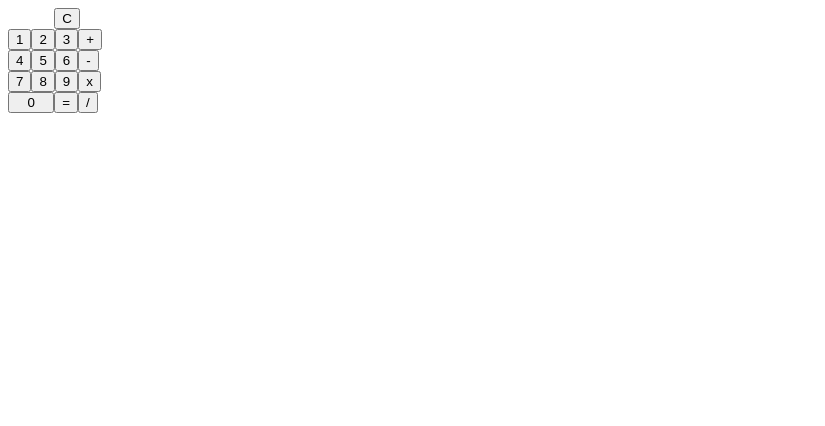
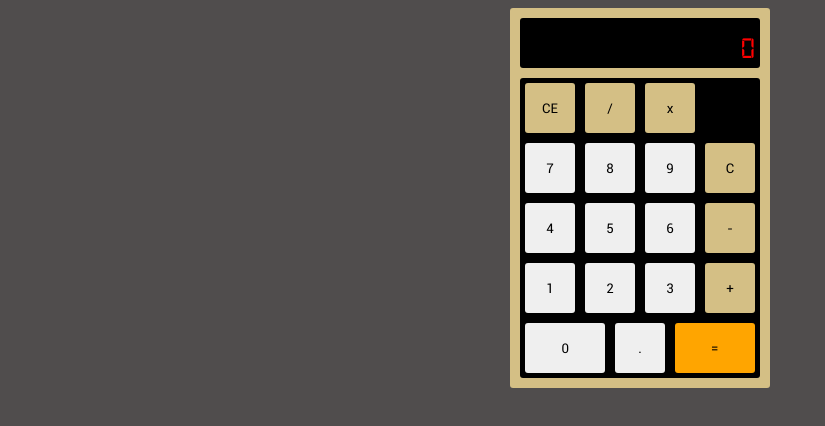
Before and after one commit to anash5119/calculator, a plain HTML site: page index.html in a window 1280 px wide. Shown: the whole page, without its empty margins (0-825 px from the left). Drawn offline with Linux system fonts and the light colour scheme.

Commit message:
Add styling, clear capability, decimal capability

```diff
--- a/index.html
+++ b/index.html
@@ -5,35 +5,52 @@
     <title> Calculator </title>
     <link rel="stylesheet" href="style.css">
     <script src="script.js" defer></script>
+    <style>
+        @font-face{
+        font-family: digital;
+        src: url(fonts/digital-7.ttf);
+        }
+        @font-face{
+            font-family: roboto;
+            src: url(fonts/Roboto-Regular.ttf);
+        }
+</style>
 </head>
 <body>
+    <div class="container">
         <div class="displayCont">
-        <div class="display"> </div>
-        <button id="clear" onClick="display(this.id)"> C </button>
+            <div class="display">0</div>
         </div>
         <div class="numberCont">
             <div class="row">
-            <button id="1" onClick="storeNum(this.id)">1</button>
-            <button id="2" onClick="storeNum(this.id)">2</button>
-            <button id="3" onClick="storeNum(this.id)">3</button>
-            <button id="+" onClick="storeOperator(this.id)">+</button>
+                <button class="numberButton" value="clearEverything" id="clearEverything" onClick="display(this.value)"> CE </button>
+                <button class="numberButton" value="/" id="divide" onClick="storeOperator(this.value)">/</button>
+                <button class="numberButton" value="*" id="multiply" onClick="storeOperator(this.value)">x</button>
             </div>
             <div class="row">
-            <button id="4" onClick="storeNum(this.id)">4</button>
-            <button id="5" onClick="storeNum(this.id)">5</button>
-            <button id="6" onClick="storeNum(this.id)">6</button>
-            <button id="-" onClick="storeOperator(this.id)">-</button>
+                <button class="numberButton" value="7" id="seven" onClick="storeNum(this.value)">7</button>
+                <button class="numberButton" value="8" id="eight" onClick="storeNum(this.value)">8</button>
+                <button class="numberButton" value="9" id="nine" onClick="storeNum(this.value)">9</button>
+                <button class="numberButton" value="clear" id="clear" onClick="display(this.value)"> C </button>
             </div>
             <div class="row">
-            <button id="7" onClick="storeNum(this.id)">7</button>
-            <button id="8" onClick="storeNum(this.id)">8</button>
-            <button id="9" onClick="storeNum(this.id)">9</button>
-            <button id="*" onClick="storeOperator(this.id)">x</button>
+                <button class="numberButton" value="4" id="four" onClick="storeNum(this.value)">4</button>
+                <button class="numberButton" value="5" id="five" onClick="storeNum(this.value)">5</button>
+                <button class="numberButton" value="6" id="six" onClick="storeNum(this.value)">6</button>
+                <button class="numberButton" value="-" id="subtract" onClick="storeOperator(this.value)">-</button>
             </div>
             <div class="row">
-            <button class="zero" id="0" onClick="storeNum(this.id)">0</button>
+                <button class="numberButton" value="1" id="one" onClick="storeNum(this.value)">1</button>
+                <button class="numberButton" value="2" id="two" onClick="storeNum(this.value)">2</button>
+                <button class="numberButton" value="3" id="three" onClick="storeNum(this.value)">3</button>
+                <button class="numberButton" value="+" id="add" onClick="storeOperator(this.value)">+</button>
+            </div>
+            <div class="row">
+                <button class="zero" value="0" id="zero" onClick="storeNum(this.value)">0</button>
+                <button class="numberButton" value="." id="decimal" onClick="storeNum(this.value)">.</button>
                 <button id="equals" onClick="operate()">=</button>
-            <button id="/" onClick="storeOperator(this.id)">/</button>
+
+            </div>
         </div>
     </div>
 </body>
--- a/script.js
+++ b/script.js
@@ -1,6 +1,8 @@
 let num1 = "";
 let num2 = "";
 let operator = "";
+let num1Dec = false;
+let num2Dec = false;
 let chaining = false; //used to show if you are chaining operations
 
 const displayContent = document.querySelector(".display");
@@ -16,7 +18,6 @@ function subtract(firstNum, secondNum) {
 
 function multiply(...numbers) {
   let product = 1;
-  console.log(numbers);
   for (const number of numbers){
     product = product * number;
   }
@@ -58,58 +59,73 @@ function operate(){
     }
     num2 = "";
     chaining = true;
+    document.getElementById("decimal").disabled = false;
 }
 
-function display(id){
+function display(value){
     //const display = document.querySelector(".display");
 
-    if(id == "clear"){
+    if(value == "clearEverything"){
         num1 = "";
         num2 = "";
         operator = "";
         chaining = false;
-        console.log("after clear:" + num1 + num2 + operator);
-        displayContent.textContent = "";
+        document.getElementById("decimal").disabled = false;
+        displayContent.textContent = "0";
+    }
+    else if(value == "clear"){
+        displayContent.textContent = "0";
+        document.getElementById("decimal").disabled = false;
+        if(num2 != "" && !chaining){
+            num2 = "";
+            displayContent.textContent = operator;
+        }
+        else if(operator != ""){
+            operator = "";
+            displayContent.textContent = num1;
+        }
+        else if(num1 != "" && !chaining){
+            num1 = "";
+            displayContent.textContent = "0";
+        }
+        else{
+            display("clearEverything");
+        }
     }
     else{
-        displayContent.textContent = id;
+        displayContent.textContent = value;
     }
 }
 
-function storeNum(id){
+function storeNum(value){
+    if(value == "."){
+        document.getElementById("decimal").disabled = true;
+    }
+
     if(!chaining && operator == ""){
-        num1 += id;
+        num1 += value;
         display(num1);
+        console.log(num1);
     }
     else if(chaining){
         display("clear");
-        storeNum(id);
+        storeNum(value);
     }
     else{
-        num2 += id;
+        num2 += value;
         display(num2);
     }
-
-    // if(num1 == undefined || num1 == ""){
-    //     num1 = id;
-    //     console.log(num1);
-    // }
-    // else{
-    //     num2 += id;
-    //     console.log(num2);
-    // }
-    //display(id);
 }
 
-function storeOperator(id){
+function storeOperator(value){
     if(operator != undefined || operator != ""){
         operate();
-        operator = id;
+        operator = value;
     }
     else{
-        operator = id;
+        operator = value;
         console.log(operator);
     }
     chaining = false;
-    display(id);
+    display(value);
 }
--- a/style.css
+++ b/style.css
@@ -1,31 +1,73 @@
 body{
     display: flex;
     flex-direction: column;
-    width: 70px;
+    align-items: center;
+    background: rgb(80, 77, 77);
+}
+.container{
+    background: rgb(212, 191, 133);
+    display: flex;
+    flex-direction: column;
+    align-items: center;
+    padding: 10px 0 10px 0;
+    border-radius: 3px;
 }
 .displayCont{
     display:flex;
+    width: 240px;
+    height: 50px;
+    background: black;
+    color: red;
+    font-size: 30px;
+    align-items: end;
+    justify-content: end;
+    border-radius: 3px;
+}
 
+.display{
+    margin: 5px 5px 15px 5px;
+    font-family: "digital";
 }
-.display{
-    flex: 0 0 66%;
-}
-#clear{
-    flex: 0 0 33%;
-}
+
 .numberCont{
     display: flex;
     flex-direction: column;
-
+    background: black;
+    margin: 10px 10px 0px 10px;
+    border-radius: 3px;
 }
 .row{
     display: flex;
 }
 
 .zero{
-    flex: 0 0 66%;
 }
 
 #equals{
-    flex: 0 0 33%;
 }
+
+#clear{
+
+}
+
+.numberButton{
+    height: 50px;
+    width: 50px;
+}
+.zero, #equals{
+    flex-basis: 34%;
+}
+
+#equals{
+    background: orange;
+}
+button{
+    margin: 5px;
+    border-radius: 3px;
+    border: none;
+    font-family: "roboto";
+}
+
+#clearEverything, #divide, #multiply, #clear, #subtract, #add{
+    background: rgb(212, 191, 133);
+}
```
Also changed, not shown: fonts/Roboto-Regular.ttf (added), fonts/digital-7 (italic).ttf (added), fonts/digital-7 (mono italic).ttf (added), fonts/digital-7 (mono).ttf (added), fonts/digital-7.ttf (added). Lines whose indentation alone changed are shown as unchanged.
